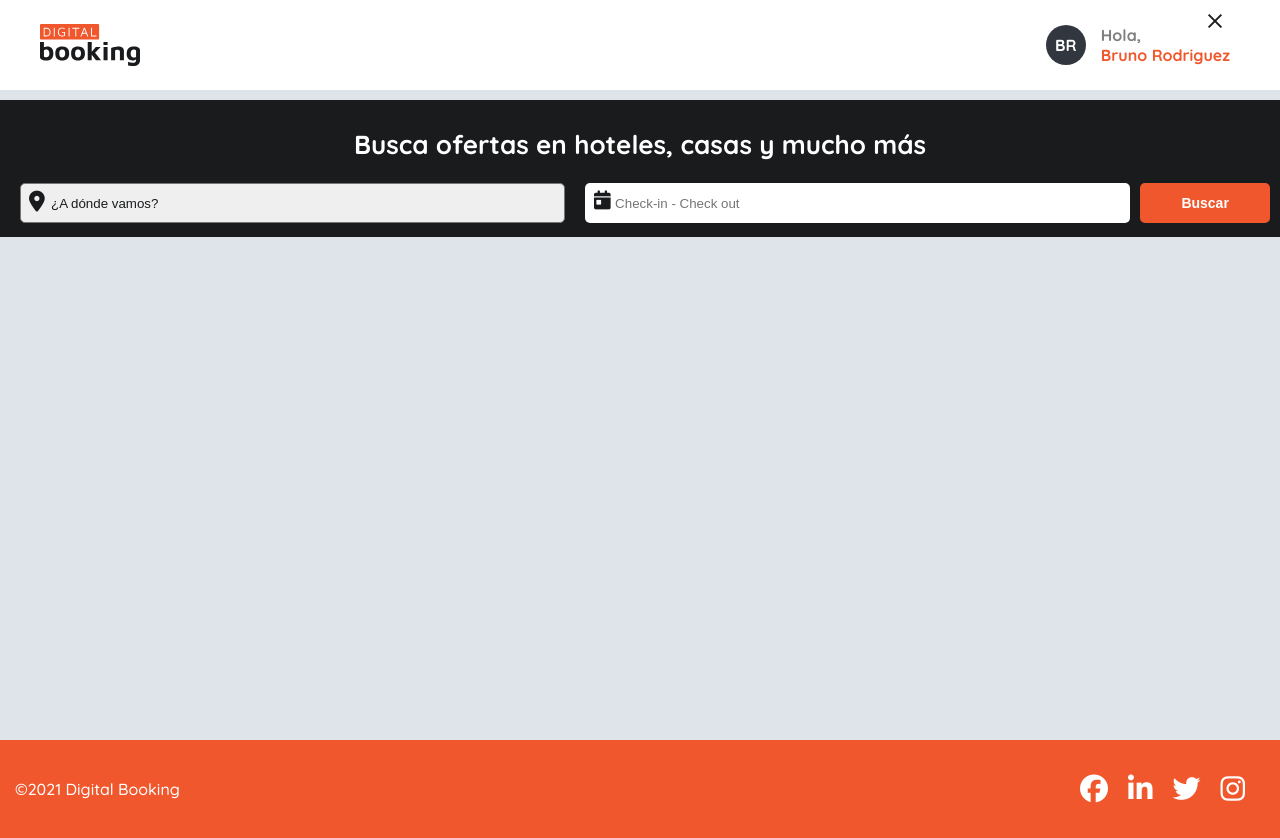
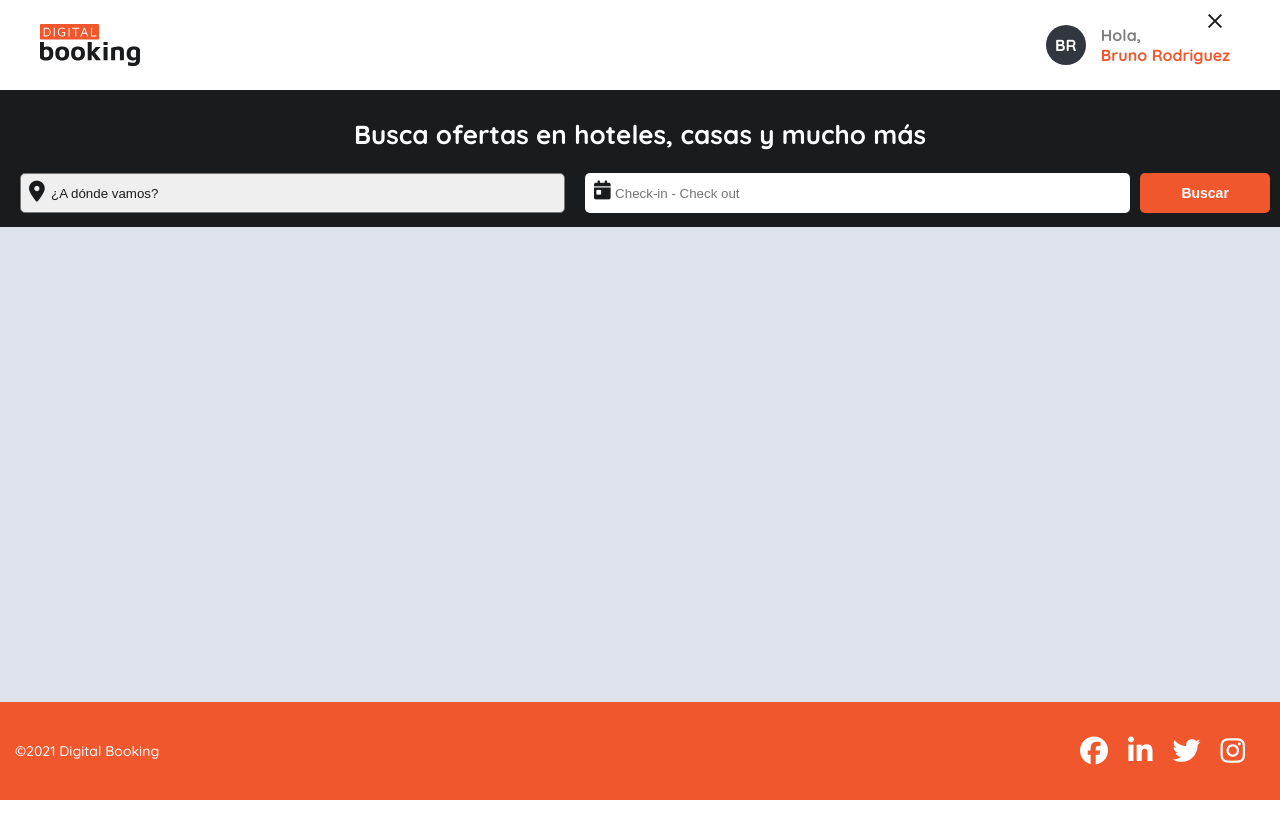
Before and after one commit to ingridbanguero/DigitalBooking, a React (Create React App) app in the folder src/main/ui/: page / in a window 1280 px wide. After the commit the page ends 800 px from the top, so only its background shows below. Built offline with nearby package versions, Linux system fonts and the light colour scheme.

Commit message:
Arreglar estilos buscador

```diff
--- a/src/main/ui/src/components/Body/Body.scss
+++ b/src/main/ui/src/components/Body/Body.scss
@@ -1,8 +1,13 @@
 main {
     padding-top: 82px;
-    height: calc(100vh - 60px);
+    height: calc(100vh - 55px);
     background-color: var(--soft-grey);
     @media screen and (min-width: 768px){
         padding-top: 100px;
+        height: calc(100vh - 98px);
+    }
+    @media screen and (min-width: 1024px){
+        padding-top: 90px;
+        height: calc(100vh - 98px);
     }
 }
--- a/src/main/ui/src/components/Footer/Footer.js
+++ b/src/main/ui/src/components/Footer/Footer.js
@@ -4,7 +4,7 @@ import './Footer.scss';
 const Footer = () => {
     return(
         <footer>
-            <p className="text2">©2021 Digital Booking</p>
+            <p>©2021 Digital Booking</p>
             <SocialNetwork/>
         </footer>
     )
--- a/src/main/ui/src/components/Footer/Footer.scss
+++ b/src/main/ui/src/components/Footer/Footer.scss
@@ -6,6 +6,7 @@ footer{
     align-items: center;
     justify-content: space-between;
     p {
+        font-size: 12px;
         color: var(--white);
     }
     .social-network {
@@ -18,6 +19,10 @@ footer{
 
     @media screen and (min-width: 768px){
         padding: 15px;
+
+        p {
+            font-size: 14px;
+        }
         .social-network {
             display: block;
         }
--- a/src/main/ui/src/components/Navbar/Navbar.scss
+++ b/src/main/ui/src/components/Navbar/Navbar.scss
@@ -210,11 +210,10 @@
                     h3 {
                         color: var(--primary-color);
                         border: 1px solid var(--primary-color);
-                        margin: 38px 0px 20px 15px;
+                        margin: 10px 0px 20px 15px;
                         padding: 10px 21px;
                         border-radius: 5px;
                         font-size: 16px;
-
                     }
                 }
             }
--- a/src/main/ui/src/components/Search/Search.scss
+++ b/src/main/ui/src/components/Search/Search.scss
@@ -23,8 +23,13 @@
             color: var(--black);
             width: 100%;
             outline: none;
+            appearance: none;
             -webkit-appearance: none;
             -moz-appearance: none;
+        }
+
+        select {
+
         }
 
         .location::before {
```
